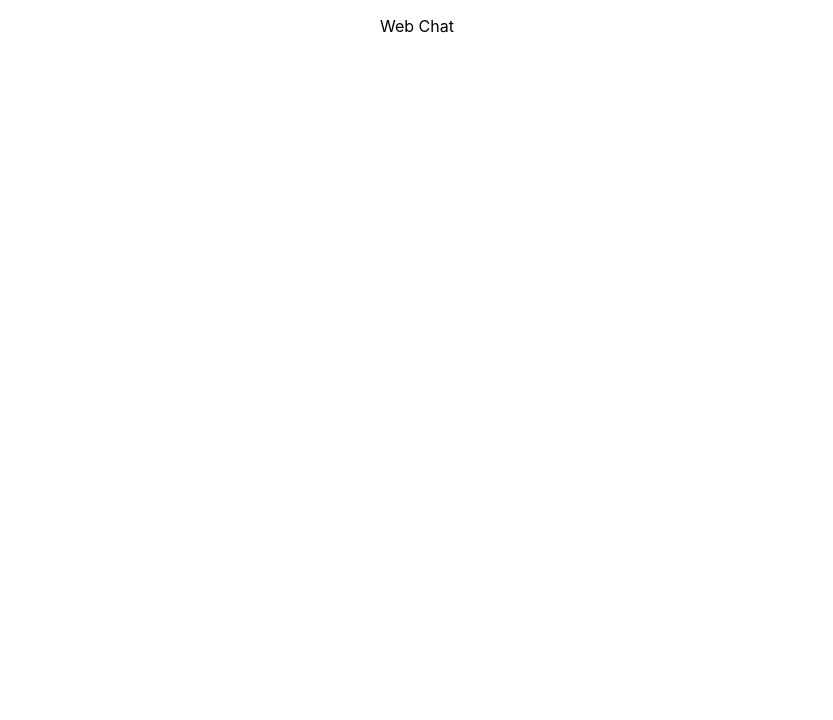
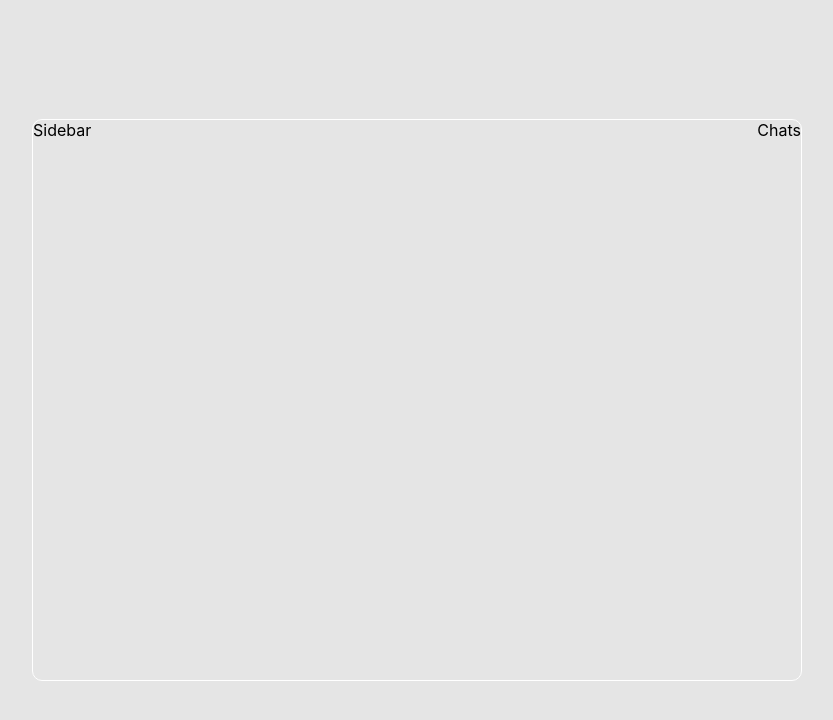
Before and after one commit to eypk/webchat, a React (Create React App) app: page / in a window 1280 px wide. Shown: the top 720 px of the page, without its empty margins (223-1056 px from the left). Built offline with nearby package versions, Linux system fonts and the light colour scheme.

Commit message:
add: pages created

```diff
--- a/package.json
+++ b/package.json
@@ -6,9 +6,11 @@
     "@testing-library/jest-dom": "^5.16.5",
     "@testing-library/react": "^13.4.0",
     "@testing-library/user-event": "^13.5.0",
+    "firebase": "^9.12.1",
     "react": "^18.2.0",
     "react-dom": "^18.2.0",
     "react-scripts": "5.0.1",
+    "sass": "^1.55.0",
     "web-vitals": "^2.1.4"
   },
   "scripts": {
--- a/src/App.js
+++ b/src/App.js
@@ -1,9 +1,12 @@
-import "./App.css";
+import Home from "./pages/Home";
+import Register from "./pages/Register";
+import "./styles.scss";
 
 function App() {
   return (
     <div className="App">
-      <p>Web Chat</p>
+      {/* <Register /> */}
+      <Home />
     </div>
   );
 }
--- /dev/null
+++ b/src/components/Chat.jsx
@@ -0,0 +1,7 @@
+import React from "react";
+
+const Chats = () => {
+  return <div>Chats</div>;
+};
+
+export default Chats;
--- /dev/null
+++ b/src/components/Sidebar.jsx
@@ -0,0 +1,7 @@
+import React from "react";
+
+const Sidebar = () => {
+  return <div>Sidebar</div>;
+};
+
+export default Sidebar;
--- /dev/null
+++ b/src/pages/Home.jsx
@@ -0,0 +1,16 @@
+import React from "react";
+import Sidebar from "../components/Sidebar";
+import Chat from "../components/Chat";
+
+const Home = () => {
+  return (
+    <div className="home">
+      <div className="container">
+        <Sidebar />
+        <Chat />
+      </div>
+    </div>
+  );
+};
+
+export default Home;
--- /dev/null
+++ b/src/styles.scss
@@ -0,0 +1,80 @@
+.formContainer {
+  background-color: #e5e5e5;
+  height: 100vh;
+  display: flex;
+  align-items: center;
+  justify-content: center;
+
+  .formWrapper {
+    background-color: white;
+    padding: 20px 60px;
+    border-radius: 10px;
+    display: flex;
+    flex-direction: column;
+    gap: 10px;
+    align-items: center;
+
+    .logo {
+      color: #4d8e5c;
+      font-weight: bold;
+      font-size: 24px;
+    }
+
+    .title {
+      color: #a3a3a3;
+      font-size: 12px;
+    }
+
+    form {
+      display: flex;
+      flex-direction: column;
+      gap: 15px;
+
+      input {
+        padding: 15px;
+        border: none;
+        width: 250px;
+        border-bottom: 1px solid #e5e5e5;
+        &::placeholder {
+          color: rgb(175, 175, 175);
+        }
+      }
+
+      button {
+        background-color: #7dbe8a;
+        border-radius: 10px;
+        color: white;
+        padding: 10px;
+        font-weight: bold;
+        border: none;
+        cursor: pointer;
+        &:hover {
+          background-color: #4d8e5c;
+        }
+      }
+      p {
+        color: #5d5b8d;
+        font-size: 12px;
+        margin-top: 10px;
+      }
+    }
+  }
+}
+
+.home {
+  background-color: #e5e5e5;
+  height: 100vh;
+  display: flex;
+  align-items: center;
+  justify-content: center;
+
+  .container {
+    border: 1px solid white;
+    border-radius: 10px;
+    width: 60%;
+    height: 70%;
+    display: flex;
+    justify-content: space-between;
+    overflow: hidden;
+  }
+}
```
Also changed, not shown: src/index.js (+6 -6 lines), src/setupTests.js (+1 -1 lines), src/logo.svg (deleted), src/pages/Login.jsx (added), 1 other file (tests, documents, lock files or other folders).
